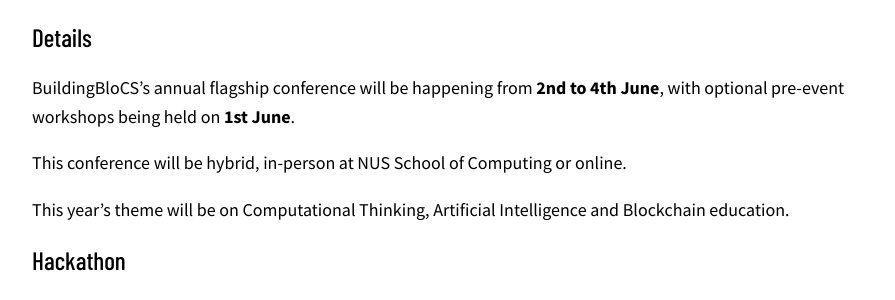
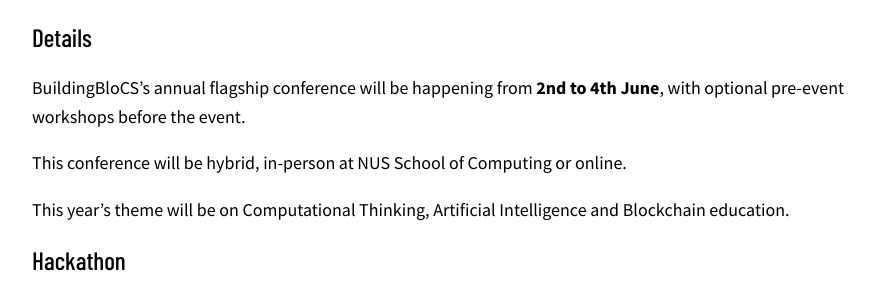
Before and after one commit to buildingblocs/2022, a Jekyll site: the page built from events/june-conference/index.md, in a window 1280 px wide and 1132 px high. Shown: the part 153-453 px from the top of the window, without its empty margins (196-1091 px from the left). Built offline with Jekyll 4.4.1, drawn with Linux system fonts in a browser that asks for light colours; nearby versions of some CDN libraries; some web fonts are replaced; our own code applies the rules of GitHub Pages for plain Markdown files.

Commit message:
remove 1 jun reference

```diff
--- a/events/june-conference/index.md
+++ b/events/june-conference/index.md
@@ -6,7 +6,7 @@
 
 ### Details
 
-BuildingBloCS’s annual flagship conference will be happening from **2nd to 4th June**, with optional pre-event workshops being held on **1st June**.
+BuildingBloCS’s annual flagship conference will be happening from **2nd to 4th June**, with optional pre-event workshops before the event.
 
 This conference will be hybrid, in-person at NUS School of Computing or online.
 
```
